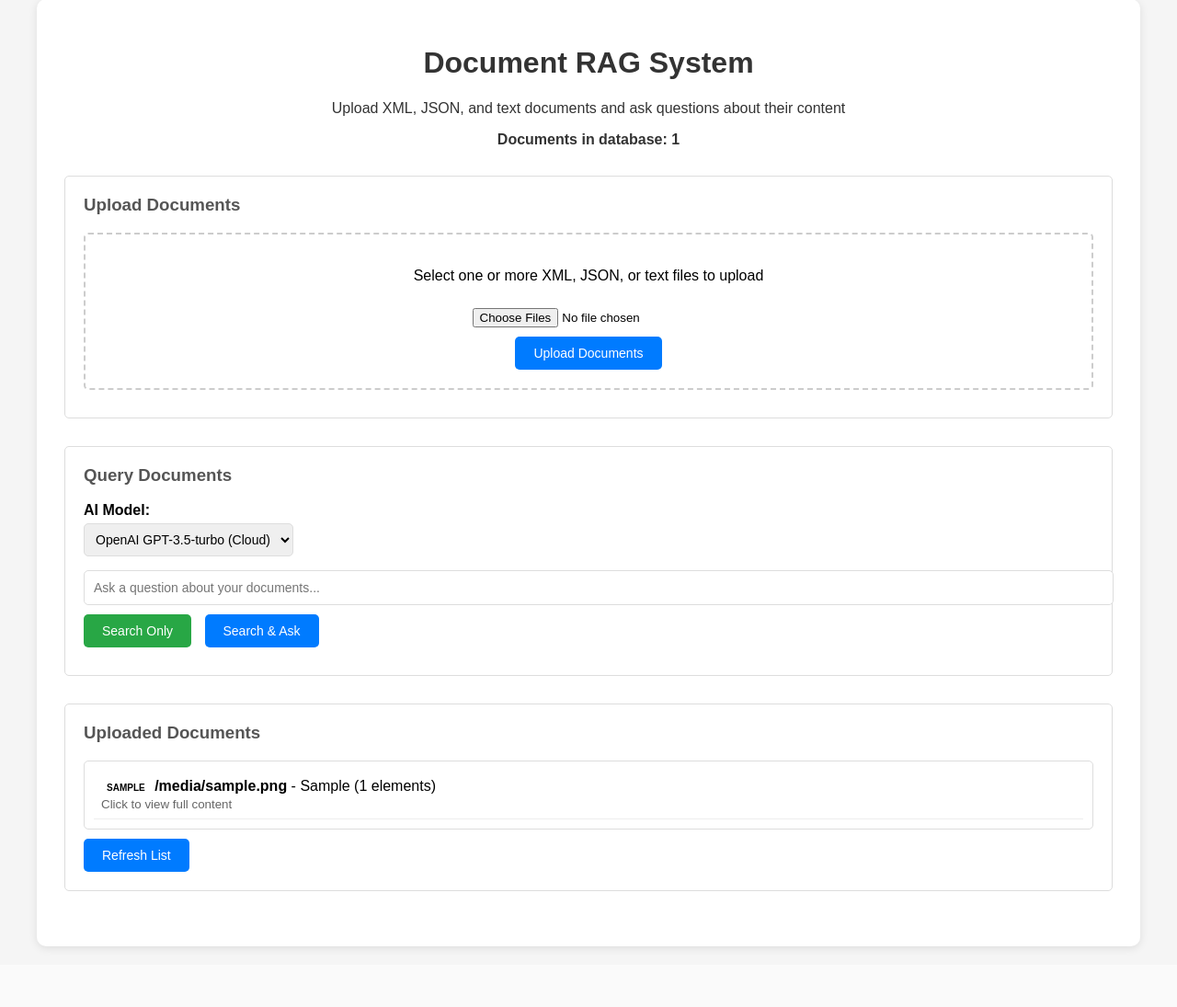
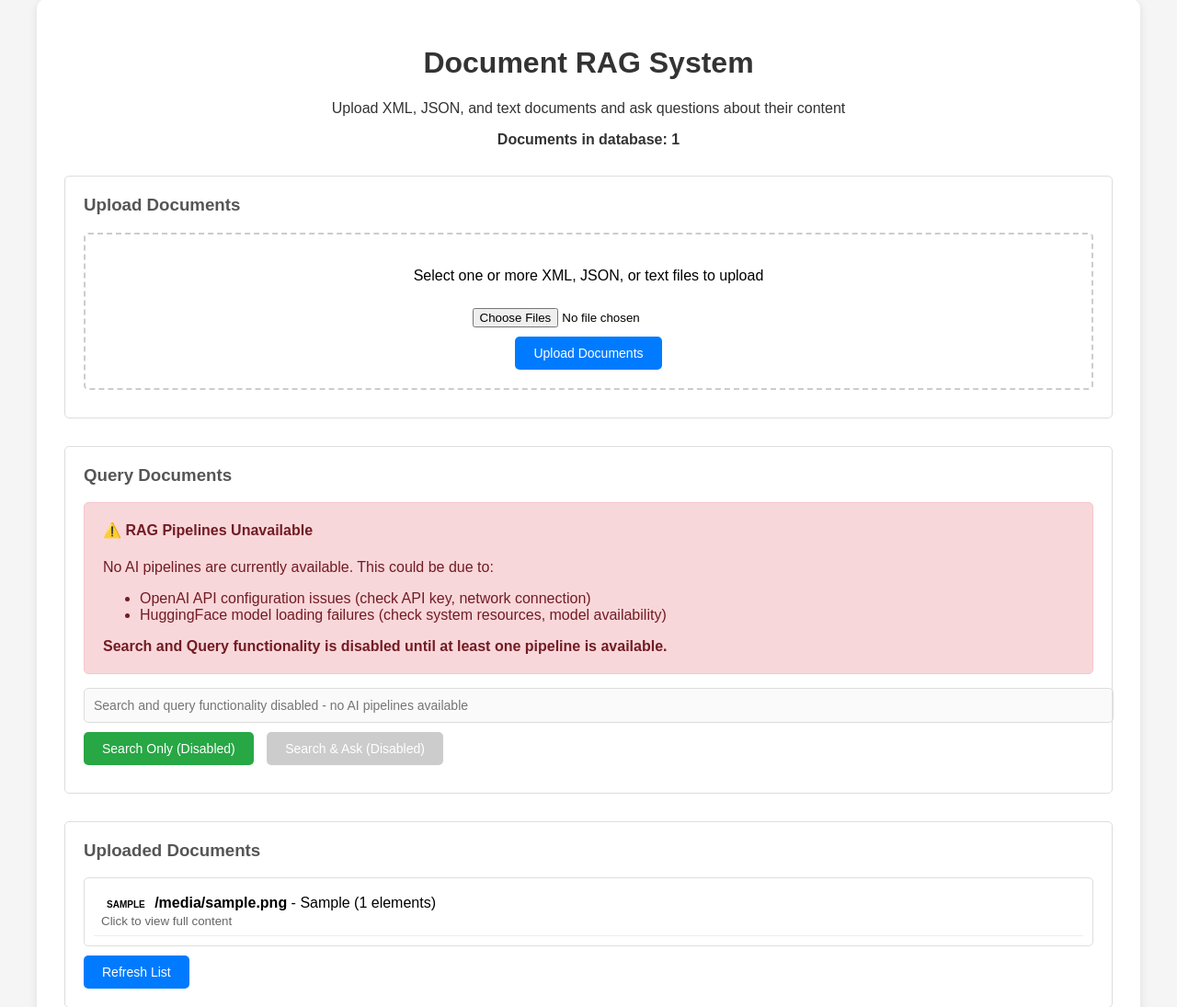
Before and after one commit to ion-mccusker/xml-rag, a FastAPI app: template templates/index.html in a window 1280 px wide. Shown: the part 21-1116 px from the top of the page at 92% size. Before the commit the page ends 1054 px from the top, so only its background shows below. Run offline with FastAPI, Linux system fonts and the light colour scheme; the template is opened without the code that fills it: most values are stand-ins (such as "Sample title", 1, 10 or a date in 2020).

Commit message:
feat: error handling for openai pipeline init

```diff
--- a/app.py
+++ b/app.py
@@ -26,18 +26,41 @@ app = FastAPI(title="Document RAG System", description="RAG system for XML, JSON
 
 templates = Jinja2Templates(directory="templates")
 
-# Initialize both pipelines
-openai_rag = RAGPipeline()
+# Initialize pipelines with fallback logic
+openai_rag = None
+hf_rag = None
+openai_available = False
+hf_available = False
+current_rag = None
+
+# Try to initialize OpenAI pipeline first
+try:
+    openai_rag = RAGPipeline()
+    openai_available = True
+    current_rag = openai_rag
+    logger.info("OpenAI RAG pipeline initialized successfully")
+except Exception as e:
+    logger.error(f"OpenAI pipeline initialization failed: {e}")
+    print(f"OpenAI pipeline unavailable: {e}")
+
+# Try to initialize HuggingFace pipeline
 try:
     hf_rag = HuggingFaceRAGPipeline(model_name="microsoft/DialoGPT-medium")
     hf_available = True
+    # If OpenAI failed, use HuggingFace as default
+    if not openai_available:
+        current_rag = hf_rag
+        logger.info("Using HuggingFace pipeline as fallback")
+    logger.info("HuggingFace RAG pipeline initialized successfully")
 except Exception as e:
+    logger.error(f"HuggingFace pipeline initialization failed: {e}")
     print(f"HuggingFace pipeline unavailable: {e}")
-    hf_rag = None
-    hf_available = False
 
-# Default to OpenAI pipeline
-current_rag = openai_rag
+# Check if any pipeline is available
+pipelines_available = openai_available or hf_available
+if not pipelines_available:
+    logger.error("CRITICAL: No RAG pipelines available - search and query functionality will be disabled")
+    print("WARNING: No RAG pipelines available - search and query functionality will be disabled")
 
 class QueryRequest(BaseModel):
     question: str
@@ -60,16 +83,21 @@ class SearchResponse(BaseModel):
 
 @app.get("/", response_class=HTMLResponse)
 async def home(request: Request):
-    documents = current_rag.list_documents()
+    documents = current_rag.list_documents() if current_rag else []
     return templates.TemplateResponse("index.html", {
         "request": request,
         "documents": documents,
         "document_count": len(documents),
-        "hf_available": hf_available
+        "openai_available": openai_available,
+        "hf_available": hf_available,
+        "pipelines_available": pipelines_available
     })
 
 @app.post("/upload")
 async def upload_document(file: UploadFile = File(...)):
+    if not current_rag:
+        raise HTTPException(status_code=503, detail="No RAG pipeline available - upload functionality disabled")
+
     allowed_extensions = ['.xml', '.json', '.txt', '.md', '.py', '.js', '.html', '.css', '.log', '.csv']
 
     if not any(file.filename.endswith(ext) for ext in allowed_extensions):
@@ -107,6 +135,9 @@ async def upload_document(file: UploadFile = File(...)):
 
 @app.post("/upload-batch")
 async def upload_batch_documents(files: List[UploadFile] = File(...)):
+    if not current_rag:
+        raise HTTPException(status_code=503, detail="No RAG pipeline available - upload functionality disabled")
+
     allowed_extensions = ['.xml', '.json', '.txt', '.md', '.py', '.js', '.html', '.css', '.log', '.csv']
     results = []
     successful_uploads = 0
@@ -161,12 +192,21 @@ async def upload_batch_documents(files: List[UploadFile] = File(...)):
 
 @app.post("/query", response_model=QueryResponse)
 async def query_documents(query_request: QueryRequest):
+    if not pipelines_available:
+        raise HTTPException(status_code=503, detail="No RAG pipelines available - query functionality disabled")
+
     try:
         # Select pipeline based on request
         if query_request.pipeline == "huggingface" and hf_available:
             selected_rag = hf_rag
+        elif query_request.pipeline == "openai" and openai_available:
+            selected_rag = openai_rag
         else:
-            selected_rag = openai_rag
+            # Fallback to any available pipeline
+            selected_rag = current_rag
+
+        if not selected_rag:
+            raise HTTPException(status_code=503, detail="Requested pipeline not available")
 
         result = selected_rag.query(
             question=query_request.question,
@@ -179,6 +219,9 @@ async def query_documents(query_request: QueryRequest):
 
 @app.post("/search", response_model=SearchResponse)
 async def search_documents(search_request: SearchRequest):
+    if not pipelines_available:
+        raise HTTPException(status_code=503, detail="No RAG pipelines available - search functionality disabled")
+
     try:
         # Use current_rag for searching (both pipelines use same vector store)
         search_results = current_rag.search_documents(
@@ -213,6 +256,11 @@ async def search_documents(search_request: SearchRequest):
 
 @app.get("/documents")
 async def list_documents():
+    if not current_rag:
+        return {
+            "documents": [],
+            "total_count": 0
+        }
     return {
         "documents": current_rag.list_documents(),
         "total_count": current_rag.get_document_count()
@@ -220,6 +268,9 @@ async def list_documents():
 
 @app.get("/documents/{document_id}")
 async def get_document(document_id: str):
+    if not current_rag:
+        raise HTTPException(status_code=503, detail="No RAG pipeline available")
+
     try:
         document = current_rag.get_document_content(document_id)
         if document is None:
@@ -232,6 +283,9 @@ async def get_document(document_id: str):
 
 @app.delete("/documents/{document_id}")
 async def delete_document(document_id: str):
+    if not current_rag:
+        raise HTTPException(status_code=503, detail="No RAG pipeline available")
+
     try:
         current_rag.delete_document(document_id)
         return {"message": f"Document {document_id} deleted successfully"}
@@ -240,17 +294,24 @@ async def delete_document(document_id: str):
 
 @app.get("/pipelines/info")
 async def get_pipeline_info():
-    openai_info = {"name": "OpenAI", "type": "API", "available": True}
+    openai_info = {"name": "OpenAI", "type": "API", "available": openai_available}
     hf_info = {"name": "HuggingFace", "type": "Local", "available": hf_available}
-    if hf_available:
+    if hf_available and hf_rag:
         hf_info.update(hf_rag.get_model_info())
+
+    current_default = "none"
+    if openai_available:
+        current_default = "openai"
+    elif hf_available:
+        current_default = "huggingface"
 
     return {
         "pipelines": {
             "openai": openai_info,
             "huggingface": hf_info
         },
-        "current_default": "openai"
+        "current_default": current_default,
+        "pipelines_available": pipelines_available
     }
 
 if __name__ == "__main__":
--- a/templates/index.html
+++ b/templates/index.html
@@ -274,14 +274,18 @@
 
         <div class="section">
             <h3>Query Documents</h3>
+            {% if pipelines_available %}
             <div style="margin-bottom: 15px;">
                 <label for="pipelineSelect" style="display: block; margin-bottom: 5px; font-weight: bold;">AI Model:</label>
                 <select id="pipelineSelect" style="padding: 8px; border: 1px solid #ddd; border-radius: 5px; font-size: 14px;">
+                    {% if openai_available %}
                     <option value="openai">OpenAI GPT-3.5-turbo (Cloud)</option>
+                    {% endif %}
                     {% if hf_available %}
                     <option value="huggingface">HuggingFace Local Model</option>
-                    {% else %}
-                    <option value="huggingface" disabled>HuggingFace (Unavailable)</option>
+                    {% endif %}
+                    {% if not openai_available and not hf_available %}
+                    <option value="none" disabled>No pipelines available</option>
                     {% endif %}
                 </select>
             </div>
@@ -290,6 +294,26 @@
                 <button onclick="searchDocuments()" style="margin-right: 10px; background-color: #28a745;">Search Only</button>
                 <button onclick="queryDocuments()">Search & Ask</button>
             </div>
+            {% else %}
+            <div style="padding: 20px; background-color: #f8d7da; color: #721c24; border: 1px solid #f5c6cb; border-radius: 5px; margin-bottom: 15px;">
+                <h4 style="margin-top: 0;">⚠️ RAG Pipelines Unavailable</h4>
+                <p style="margin-bottom: 10px;">No AI pipelines are currently available. This could be due to:</p>
+                <ul style="margin-bottom: 10px;">
+                    {% if not openai_available %}
+                    <li>OpenAI API configuration issues (check API key, network connection)</li>
+                    {% endif %}
+                    {% if not hf_available %}
+                    <li>HuggingFace model loading failures (check system resources, model availability)</li>
+                    {% endif %}
+                </ul>
+                <p style="margin-bottom: 0;"><strong>Search and Query functionality is disabled until at least one pipeline is available.</strong></p>
+            </div>
+            <input type="text" id="queryInput" class="query-input" placeholder="Search and query functionality disabled - no AI pipelines available" disabled />
+            <div style="margin-bottom: 10px;">
+                <button onclick="searchDocuments()" style="margin-right: 10px; background-color: #28a745;" disabled>Search Only (Disabled)</button>
+                <button onclick="queryDocuments()" disabled>Search & Ask (Disabled)</button>
+            </div>
+            {% endif %}
             <div class="loading" id="queryLoading">Processing...</div>
             <div id="queryResults"></div>
         </div>
@@ -481,6 +505,11 @@
             const pipelineSelect = document.getElementById('pipelineSelect');
             const question = queryInput.value.trim();
 
+            if (queryInput.disabled) {
+                alert('Query functionality is disabled - no AI pipelines available.');
+                return;
+            }
+
             if (!question) {
                 alert('Please enter a question.');
                 return;
@@ -521,6 +550,11 @@
             const resultsDiv = document.getElementById('queryResults');
             const loadingDiv = document.getElementById('queryLoading');
             const question = queryInput.value.trim();
+
+            if (queryInput.disabled) {
+                alert('Search functionality is disabled - no AI pipelines available.');
+                return;
+            }
 
             if (!question) {
                 alert('Please enter a search query.');
```
